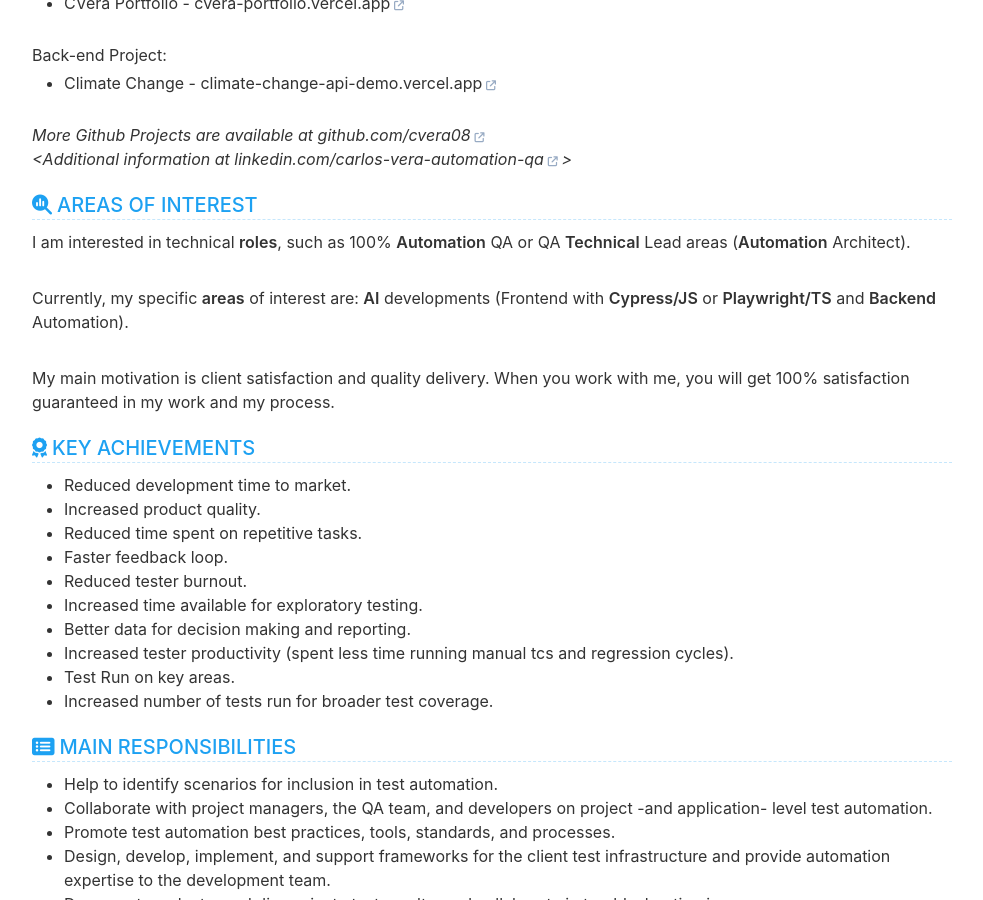
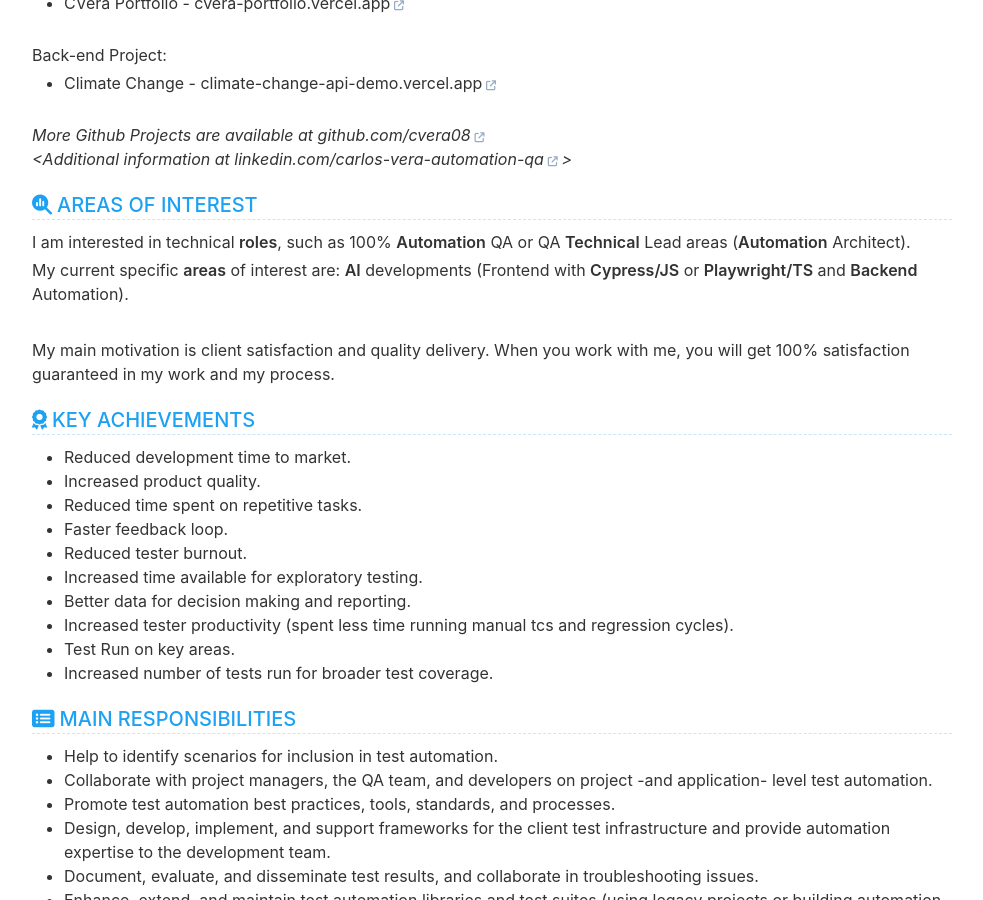
Before and after one commit to cvera08/short-resume, a Jekyll site: the page built from index.html, in a window 1280 px wide and 900 px high, scrolled down 803 px. Shown: the whole window, without its empty margins (148-1131 px from the left). Built offline with Jekyll 4.4.1, drawn with Linux system fonts in a browser that asks for light colours.

Commit message:
style: areas of interest format

```diff
--- a/_data/data.yml
+++ b/_data/data.yml
@@ -67,9 +67,7 @@ interest:
   description: |
     I am interested in technical **roles**, such as 100% **Automation** QA or QA **Technical** Lead areas (**Automation** Architect).
 
-    <br>
-
-    Currently, my specific **areas** of interest are: **AI** developments (Frontend with **Cypress/JS** or
+    My current specific **areas** of interest are: **AI** developments (Frontend with **Cypress/JS** or
     **Playwright/TS** and **Backend** Automation).
 
     <br>
```
